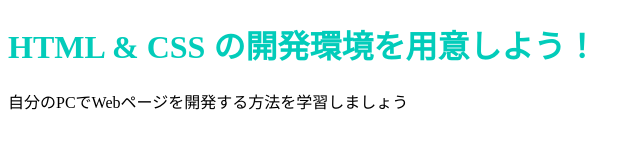
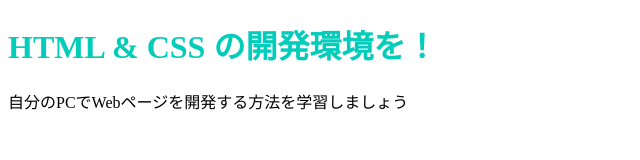
Before and after one commit to UUU-X/prog-8.github.io, a plain HTML site: page index.html in a window 1280 px wide. Shown: the whole page, without its empty margins (0-640 px from the left). Drawn offline with Linux system fonts and the light colour scheme.

Commit message:
Update index.html

```diff
--- a/index.html
+++ b/index.html
@@ -6,7 +6,7 @@
     <link rel="stylesheet" href="stylesheet.css">
   </head>
   <body>
-    <h1 class="title">HTML & CSS の開発環境を用意しよう！</h1>
+    <h1 class="title">HTML & CSS の開発環境を！</h1>
     <p>自分のPCでWebページを開発する方法を学習しましょう</p>
   </body>
 </html>
```
